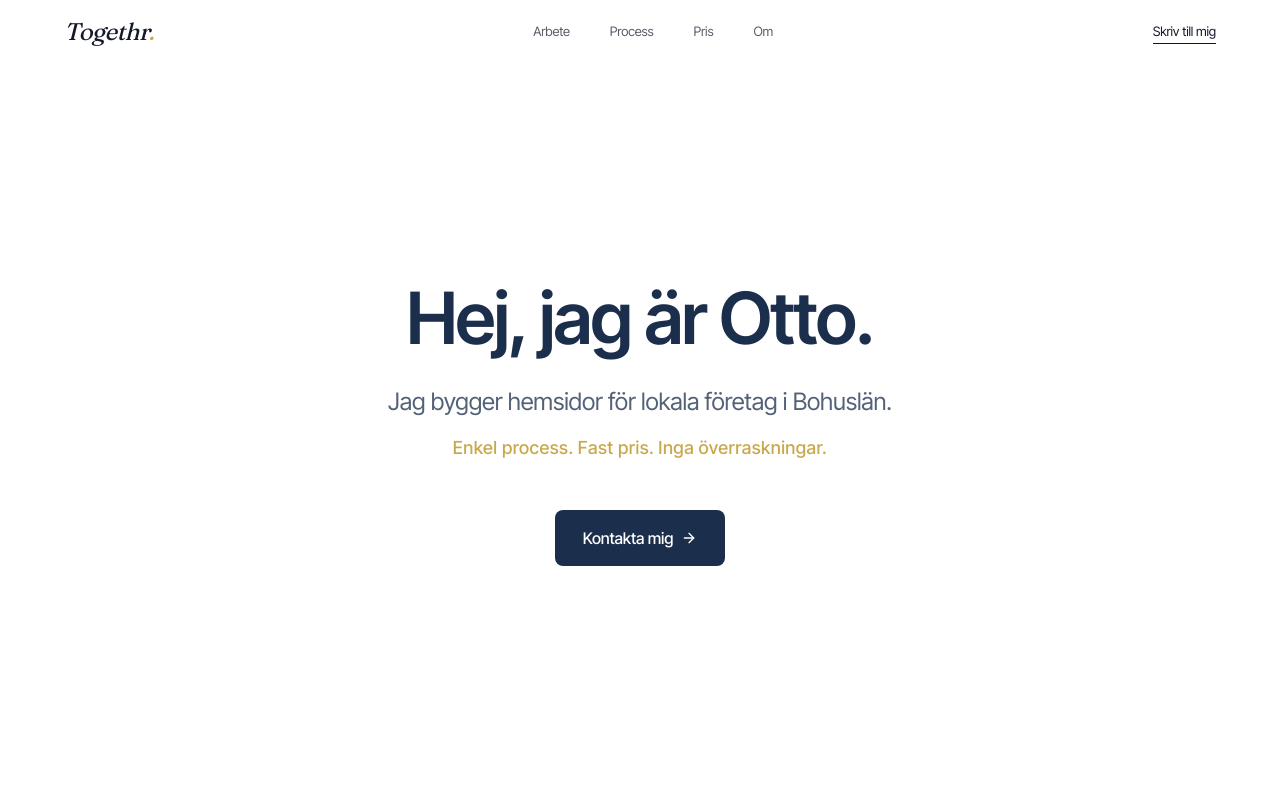
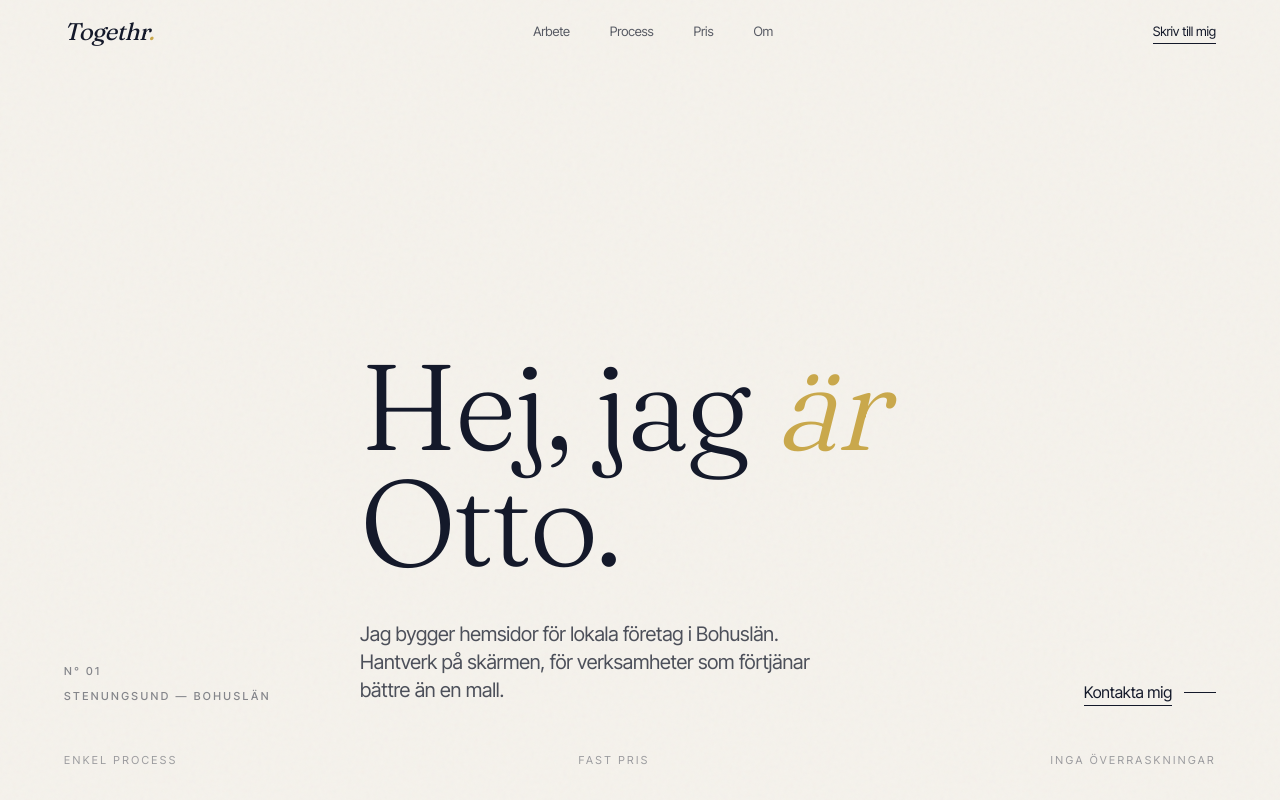
Before and after one commit to ottotf-gif/togethr-se, a React (Vite) app: page / in a window 1280 px wide. Shown: the top 800 px of the page. Built offline with nearby package versions, Linux system fonts and the light colour scheme.

Commit message:
Updated Hero.tsx

```diff
--- a/src/components/Hero.tsx
+++ b/src/components/Hero.tsx
@@ -1,33 +1,49 @@
-import { ArrowRight } from 'lucide-react';
-
 export default function Hero() {
   return (
     <section
       id="top"
-      className="relative min-h-[100svh] flex items-center pt-32 pb-20 bg-white"
+      className="relative min-h-[100svh] flex items-end pt-32 pb-16 sm:pb-24 paper-grain bg-cream"
     >
-      <div className="relative max-w-4xl mx-auto px-6 text-center">
-        <h1 className="text-5xl sm:text-6xl lg:text-7xl font-semibold leading-[1.05] tracking-tight text-navy text-balance">
-          Hej, jag är Otto.
-        </h1>
+      <div className="relative max-w-[1400px] mx-auto w-full px-6 sm:px-10 lg:px-16 grid grid-cols-12 gap-y-12 lg:gap-x-8 items-end">
+        {/* Eyebrow with location */}
+        <div className="col-span-12 lg:col-span-3 flex flex-col gap-2">
+          <span className="eyebrow text-ink/50">N° 01</span>
+          <span className="eyebrow text-ink/50">Stenungsund — Bohuslän</span>
+        </div>
 
-        <p className="mt-8 text-xl sm:text-2xl text-navy/75 max-w-2xl mx-auto leading-relaxed text-balance">
-          Jag bygger hemsidor för lokala företag i Bohuslän.
-        </p>
+        {/* The big statement */}
+        <div className="col-span-12 lg:col-span-9 space-y-10">
+          <h1 className="font-serif text-[clamp(3rem,9.5vw,9rem)] font-light leading-[0.95] text-ink tracking-tight">
+            Hej, jag <span className="font-serif-italic text-gold">är</span><br />
+            Otto.
+          </h1>
 
-        <p className="mt-4 text-base sm:text-lg text-gold font-medium tracking-wide">
-          Enkel process. Fast pris. Inga överraskningar.
-        </p>
+          <div className="grid sm:grid-cols-12 gap-6 sm:gap-10 max-w-4xl">
+            <p className="sm:col-span-7 text-lg sm:text-xl text-ink/75 leading-[1.55] text-pretty">
+              Jag bygger hemsidor för lokala företag i Bohuslän. Hantverk på
+              skärmen, för verksamheter som förtjänar bättre än en mall.
+            </p>
+            <div className="sm:col-span-5 flex sm:justify-end items-end">
+              <a
+                href="#kontakt"
+                className="group inline-flex items-center gap-3 text-base text-ink"
+              >
+                <span className="link-underline">Kontakta mig</span>
+                <span
+                  aria-hidden
+                  className="inline-block w-8 h-px bg-ink group-hover:w-12 transition-all duration-500"
+                />
+              </a>
+            </div>
+          </div>
+        </div>
+      </div>
 
-        <div className="mt-12 flex justify-center">
-          <a
-            href="#kontakt"
-            className="group inline-flex items-center gap-2 px-7 py-4 rounded-lg bg-navy text-white font-medium hover:bg-gold transition-colors"
-          >
-            Kontakta mig
-            <ArrowRight className="w-4 h-4 group-hover:translate-x-1 transition-transform" />
-          </a>
-        </div>
+      {/* Bottom-edge accent */}
+      <div className="absolute left-6 sm:left-10 lg:left-16 right-6 sm:right-10 lg:right-16 bottom-0 flex items-center justify-between text-[11px] tracking-[0.22em] uppercase text-ink/40 pb-6 sm:pb-8 pointer-events-none">
+        <span>Enkel process</span>
+        <span className="hidden sm:inline">Fast pris</span>
+        <span>Inga överraskningar</span>
       </div>
     </section>
   );
```
